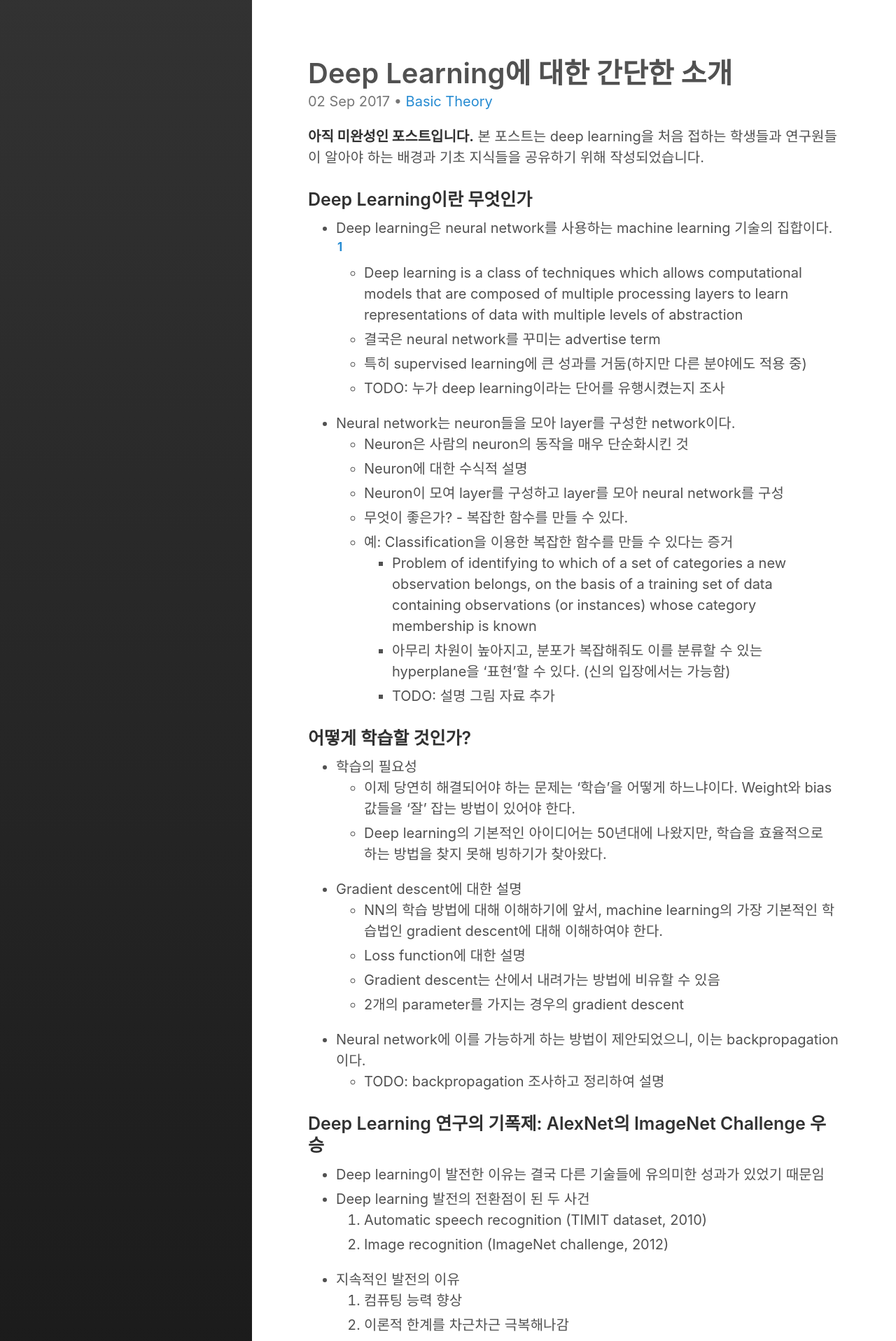
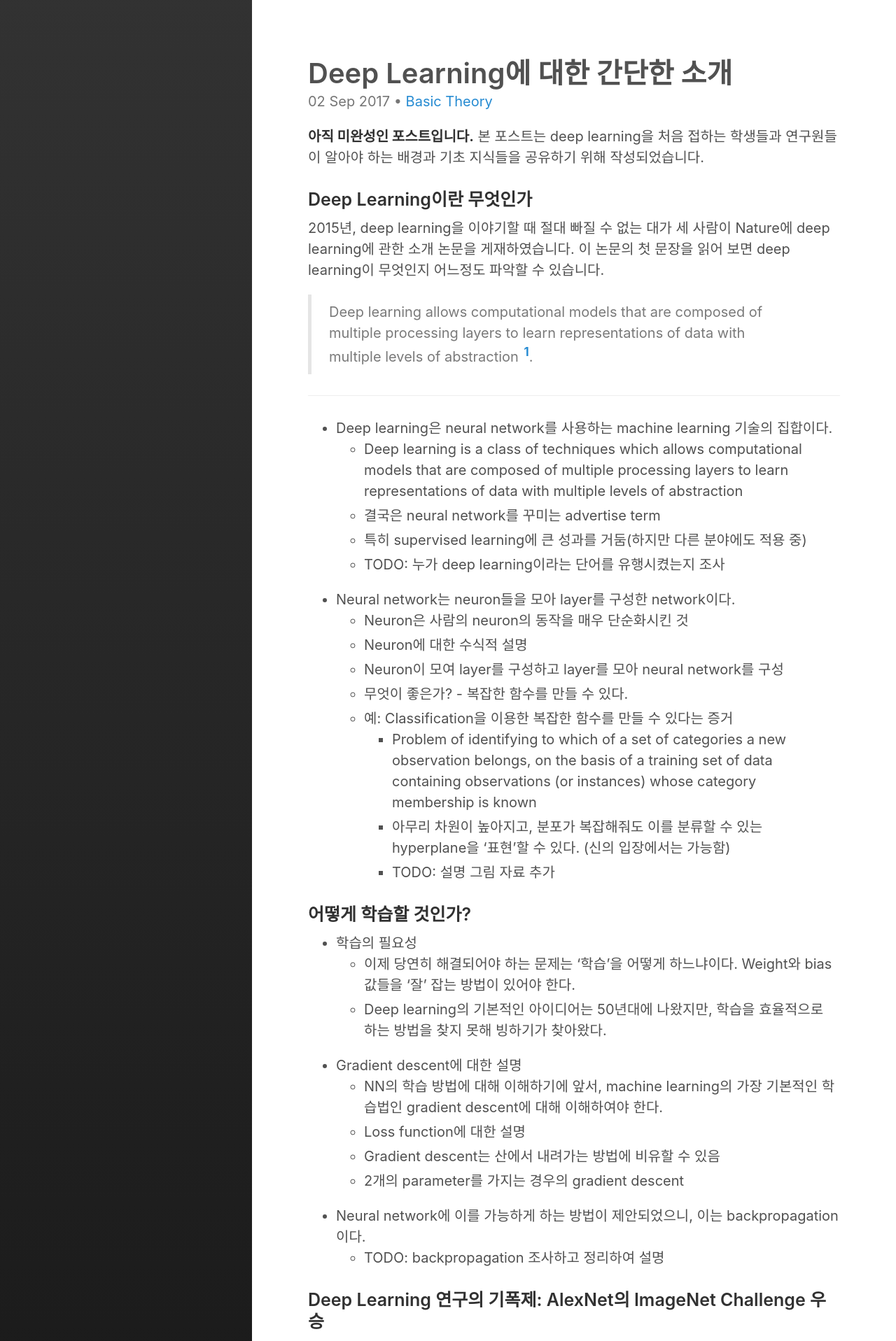
Before and after one commit to shnoh171/shnoh171.github.io, a Jekyll site: the page built from _posts/2017-09-02-introduction-to-deep-learning.md, in a window 1280 px wide. Shown: the top 1917 px of the page at 70% size. Built offline with Jekyll 4.4.1, drawn with Linux system fonts in a browser that asks for light colours; some of the changed text lies outside the part shown.

Commit message:
Update introduction-to-deep-learning

```diff
--- a/_posts/2017-09-02-introduction-to-deep-learning.md
+++ b/_posts/2017-09-02-introduction-to-deep-learning.md
@@ -7,7 +7,14 @@ categories:
 **아직 미완성인 포스트입니다.** 본 포스트는 deep learning을 처음 접하는 학생들과 연구원들이 알아야 하는 배경과 기초 지식들을 공유하기 위해 작성되었습니다.
 
 ### Deep Learning이란 무엇인가
-* Deep learning은 neural network를 사용하는 machine learning 기술의 집합이다. [^test]
+2015년, deep learning을 이야기할 때 절대 빠질 수 없는 대가 세 사람이 Nature에 deep learning에 관한 소개 논문을 게재하였습니다. 이 논문의 첫 문장을 읽어 보면 deep learning이 무엇인지 어느정도 파악할 수 있습니다.
+
+>Deep learning allows computational models that are composed of multiple processing layers to learn representations of data with multiple levels of abstraction [^LeCun15].
+
+
+
+---
+* Deep learning은 neural network를 사용하는 machine learning 기술의 집합이다.
   + Deep learning is a class of techniques which allows computational models that are composed of multiple processing layers to learn representations of data with multiple levels of abstraction
   + 결국은 neural network를 꾸미는 advertise term
   + 특히 supervised learning에 큰 성과를 거둠(하지만 다른 분야에도 적용 중)
@@ -48,7 +55,7 @@ categories:
   4. 돈이 됨?, 가능성 있음?
 * 이제 간단히 이론에 대해 알아보겠음
 
-[^test]: tsetsdfs
+[^LeCun15]: Yann Lecun, Yoshua Bengio, and Geoffrey Hinton, "Deep learning," Nature, 2015.
 
 
 
```
